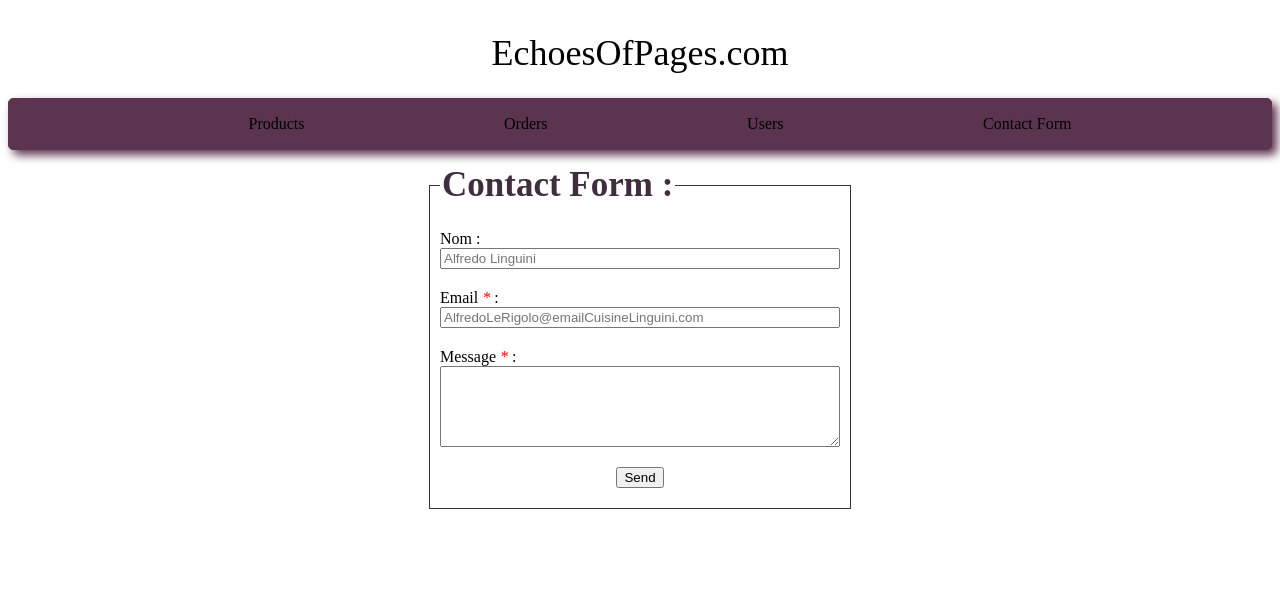
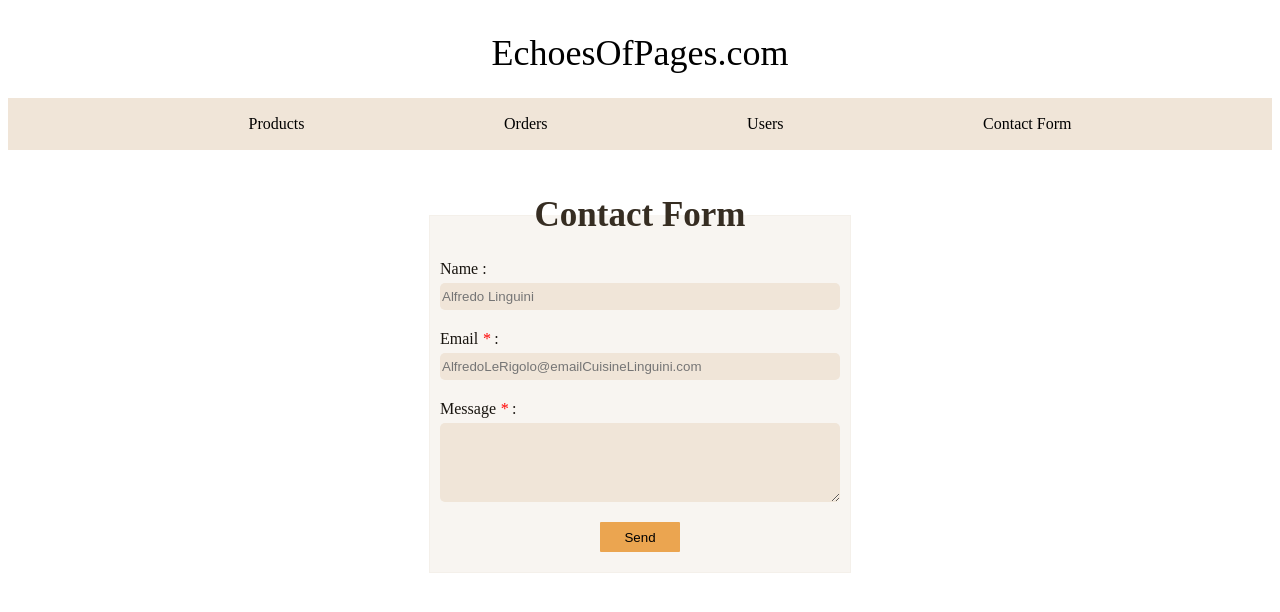
Before and after one commit to SarahHidalgo/Book-TSE, an Angular app: page /contact_form in a window 1280 px wide. Shown: the top 612 px of the page. Built offline with nearby package versions, Linux system fonts and the light colour scheme.

Commit message:
alert contact form

```diff
--- a/src/app/app.component.css
+++ b/src/app/app.component.css
@@ -24,12 +24,10 @@ nav {
     height: 50px;
     align-items: center;
     align-content: center;
-    border-radius: 5px;
-    border-color:#5b344f;
+    border-color:#f0e5d8;
     border-width: 1px;
     border-style: solid;
-    background-color: #5b344f;;
-    box-shadow: 5px 5px 10px #5b344f;
+    background-color: #f0e5d8;
 }
 ul{
     display: flex;
--- a/src/app/contact-form/contact-form.component.css
+++ b/src/app/contact-form/contact-form.component.css
@@ -3,6 +3,7 @@
     flex-direction: column;
     align-items: center;
     align-content: center;
+    margin-top: 30px;
 }
 fieldset {
     display: flex;
@@ -11,15 +12,18 @@ fieldset {
     align-content: center;
     padding:0 10px 10px 10px;
     margin-bottom:10px;
-    border:1px solid #3F2E3E;
+    border:1px solid #f1ebe485;
     width: 30%;
+    background-color: #f1ebe485;
 }
 legend{
     display: flex;
-    color:#3F2E3E;
     font-weight:bold;
+    justify-content: center;
+    text-align: center;
     font-size: 35px;
     margin-bottom: 15px;
+    color: #362d22;
 }
 
 .form-group {
@@ -33,12 +37,29 @@ legend{
 textarea{
     display: flex;
     max-width: 400px;
+    margin-top: 5px;
 }
-
+input, textarea {
+    border:1px solid;
+    border-radius:5px;
+    border-style: none;
+    background-color: #f0e5d8;
+}
+input{
+    height: 25px;
+    margin-top: 5px;
+}
+label{
+    color: #18140f;
+}
 button {
-    width: auto; /* Pour permettre au bouton de s'ajuster à sa propre largeur */
+    width: 80px;
+    height: 30px;
+    border-radius: 1px;
     margin-top: 10px;
     margin-bottom: 10px;
+    border-style: none;
+    background-color:#eba550;
 }
 em{
     color: red;
--- a/src/app/contact-form/contact-form.component.html
+++ b/src/app/contact-form/contact-form.component.html
@@ -1,8 +1,8 @@
 <form (ngSubmit)="validateForm()" class="my-form">
     <fieldset>
-        <legend> Contact Form : </legend>
+        <legend> Contact Form </legend>
         <div class="form-group">
-            <label for="name">Nom :</label>
+            <label for="name">Name :</label>
             <input type="text" id="name" name="name" placeholder="Alfredo Linguini" required [(ngModel)]="name">
         </div>
         <div class="form-group">
--- a/src/app/contact-form/contact-form.component.ts
+++ b/src/app/contact-form/contact-form.component.ts
@@ -7,20 +7,22 @@ import { Component, OnInit } from '@angular/core';
   styleUrls: ['./contact-form.component.css']
 })
 export class ContactFormComponent implements OnInit{
-  ngOnInit(): void {
-  }
+
   name: string = '';
   email: string = '';
   message: string = '';
 
+  ngOnInit(): void {
+  }
+
   validateForm() {
     if (this.email && this.message) {
-      // Envoyer le formulaire
       console.log('Formulaire valide, envoyez-le !');
+      // Affichage d'une alerte avec infos remplies
+      alert(`Nom: ${this.name}\nEmail: ${this.email}\nMessage: ${this.message}`)
     } else {
-      console.log('Veuillez remplir tous les champs.');
+      console.log('Veuillez remplir les champs email et/ou message');
+      alert('Veuillez remplir les champs email et/ou message');
     }
   }
-
-
 }
--- a/src/app/products/products.component.css
+++ b/src/app/products/products.component.css
@@ -45,7 +45,7 @@ ul {
 }
 
 .product:hover {
-    background-color: rgba(245, 177, 225, 0.632);
+    background-color: rgba(235, 165, 80, 0.785);
     color: #000;
 }
 .genres{
@@ -62,7 +62,7 @@ p{
 }
 
 ::-webkit-scrollbar-thumb {
-    background-color: #c270a9ce;
+    background-color: #eba55087;
     border-radius: 10px;
 }
 
```
